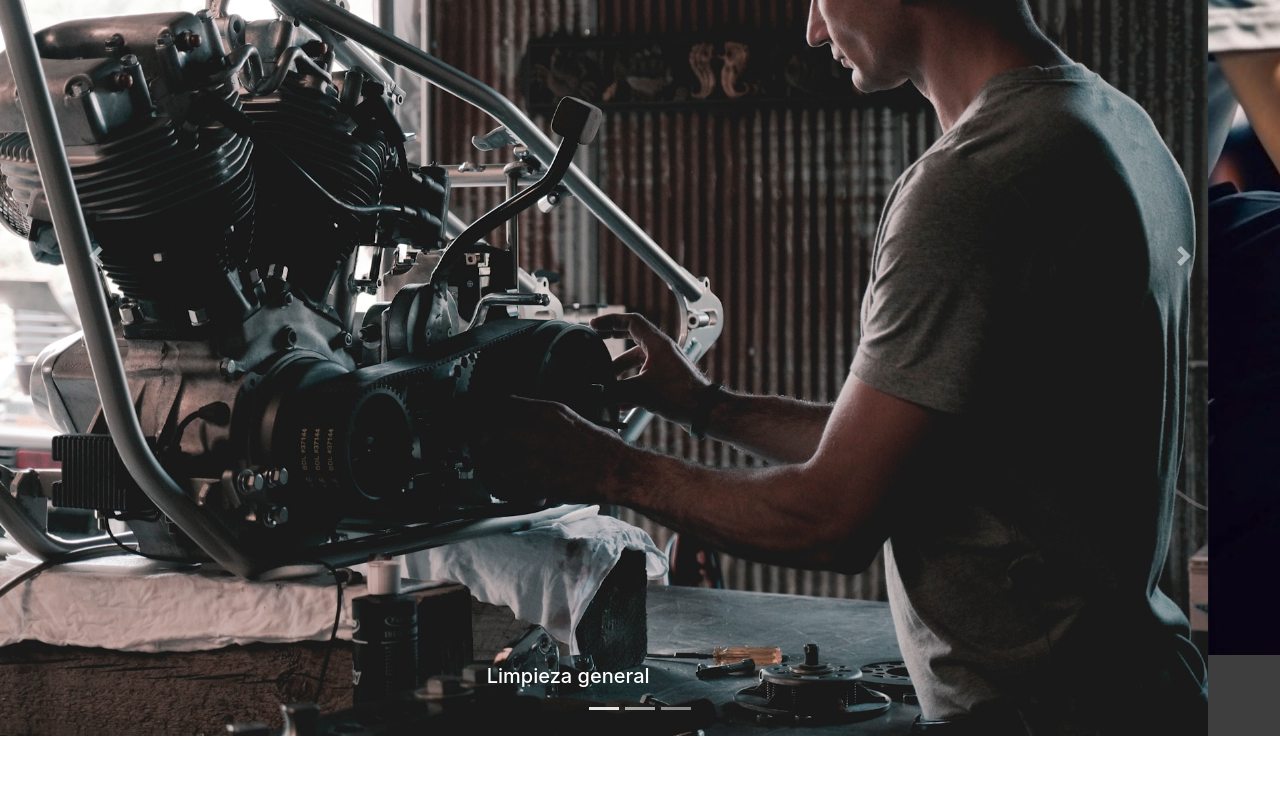
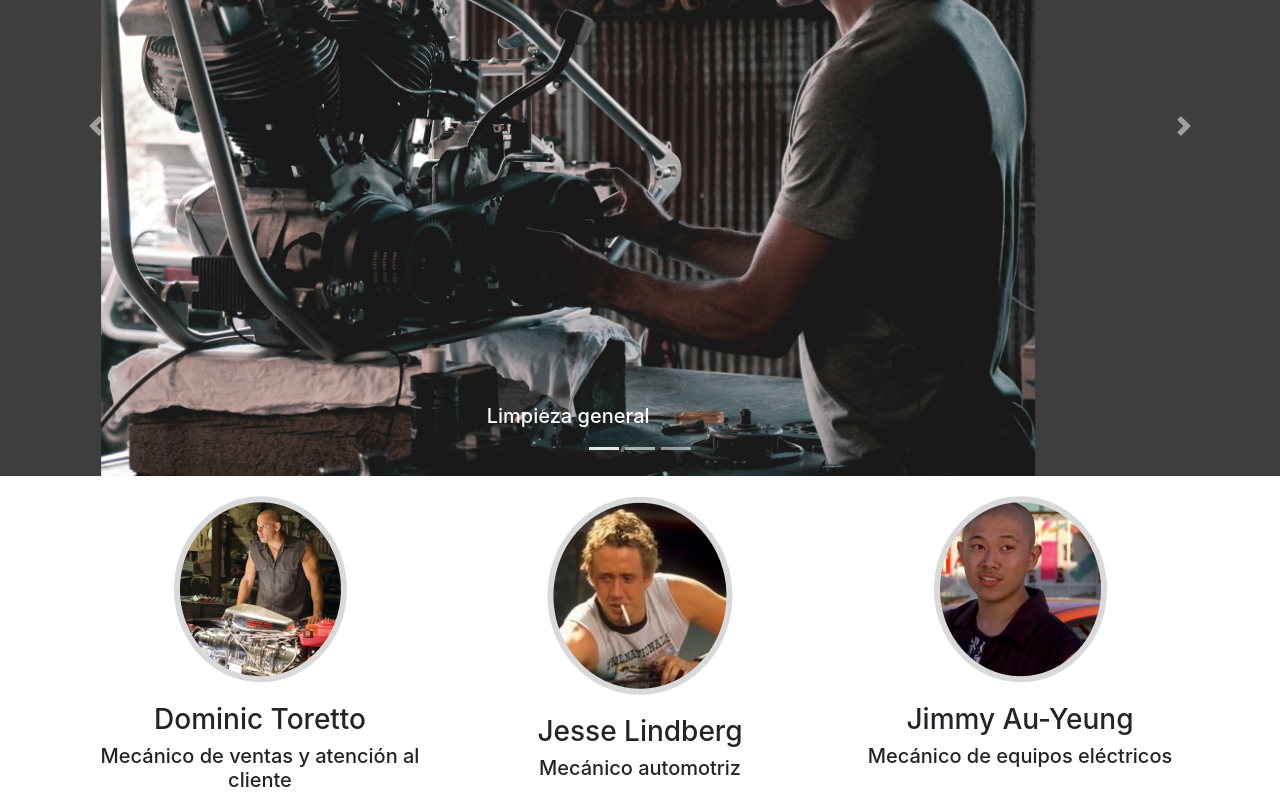
Before and after one commit to TomasSotomayor/WebPlantas, a plain HTML site: page Index.html in a window 1280 px wide. Shown: the part 383-1183 px from the top of the page. Before the commit the page ends 1119 px from the top, so only its background shows below. Drawn offline with nearby package versions, Linux system fonts and the light colour scheme; a small style sheet from the web is missing.

Commit message:
mecanicos bajo carrusel

```diff
--- a/Index.html
+++ b/Index.html
@@ -40,6 +40,18 @@
         /* Cambio de color para el texto "¡Hola Ivan!" */
         .nav-link.dropdown-toggle {
             color: white; /* Cambia el color del texto a blanco */
+        }
+
+        /* Estilos para las imágenes de las categorías */
+        .category {
+            text-align: center;
+            margin-top: 20px; /* Espaciado superior */
+        }
+
+        .category img {
+            max-width: 100%; /* Ajusta el tamaño máximo de la imagen */
+            height: auto; /* Ajusta la altura automáticamente */
+            margin-bottom: 20px; /* Espaciado inferior */
         }
     </style>
 </head>
@@ -135,20 +147,20 @@ atención al cliente</a>
         <div class="carousel-inner">
             <div class="carousel-item active">
                 <!-- Añade la clase img-fluid a las imágenes del carrusel -->
-                <img src="img/cars/carrusel.jpg" class="d-block img-fluid max-height-600" alt="Trabajo 1">
+                <img src="img/cars/carrusel.jpg" class="d-block img-fluid max-height-700" alt="Trabajo 1">
                 <div class="carousel-caption d-none d-md-block">
                     <h5>Limpieza general</h5>
                 </div>
             </div>
             <!-- Añade las clases img-fluid a las imágenes restantes del carrusel -->
             <div class="carousel-item">
-                <img src="img/cars/mantenimiento_neumaticos.jpg" class="d-block img-fluid max-height-600" alt="Trabajo 2">
+                <img src="img/cars/mantenimiento_neumaticos.jpg" class="d-block img-fluid max-height-700" alt="Trabajo 2">
                 <div class="carousel-caption d-none d-md-block">
                     <h5>Mantenimiento de neumáticos</h5>
                 </div>
             </div>
             <div class="carousel-item">
-                <img src="img/cars/reparacion_neumatico.png" class="d-block img-fluid max-height-600" alt="Trabajo 3">
+                <img src="img/cars/reparacion_neumatico.png" class="d-block img-fluid max-height-700" alt="Trabajo 3">
                 <div class="carousel-caption d-none d-md-block">
                     <h5>Reparación de neumático</h5>
                 </div>
@@ -163,9 +175,34 @@ atención al cliente</a>
             <span class="sr-only">Next</span>
         </a>
     </div>
+
+    <!-- Imágenes separadas del carrusel -->
     <div class="container">
-        <div class="row"></div>
+        <div class="row justify-content-center">
+            <div class="col-md-4">
+                <div class="category">
+                    <img src="img/mech/Toretto 2.0.png" alt="Categoría 1">
+                    <h3>Dominic Toretto</h3>
+                    <h5>Mecánico de ventas y atención al cliente</h5>
                 </div>
+            </div>
+            <div class="col-md-4">
+                <div class="category">
+                    <img src="img/mech/Jesse 2.0.png" alt="Categoría 2">
+                    <h3>Jesse Lindberg</h3>
+                    <h5>Mecánico automotriz</h5>
+                </div>
+            </div>
+            <div class="col-md-4">
+                <div class="category">
+                    <img src="img/mech/Jimmy 2.0.png" alt="Categoría 3">
+                    <h3>Jimmy Au-Yeung</h3>
+                    <h5>Mecánico de equipos eléctricos</h5>
+                </div>
+            </div>
+        </div>
+    </div>
+
     <!-- Agrega el enlace al archivo JavaScript de Bootstrap -->
     <script src="https://code.jquery.com/jquery-3.5.1.slim.min.js"></script>
     <script src="https://cdn.jsdelivr.net/npm/@popperjs/core@1.16.1/dist/umd/popper.min.js"></script>
```
Also changed, not shown: img/mech/Jesse 2.0.png (added), img/mech/Jimmy 2.0.png (added), img/mech/Toretto 2.0.png (added). Lines whose indentation alone changed are shown as unchanged.
